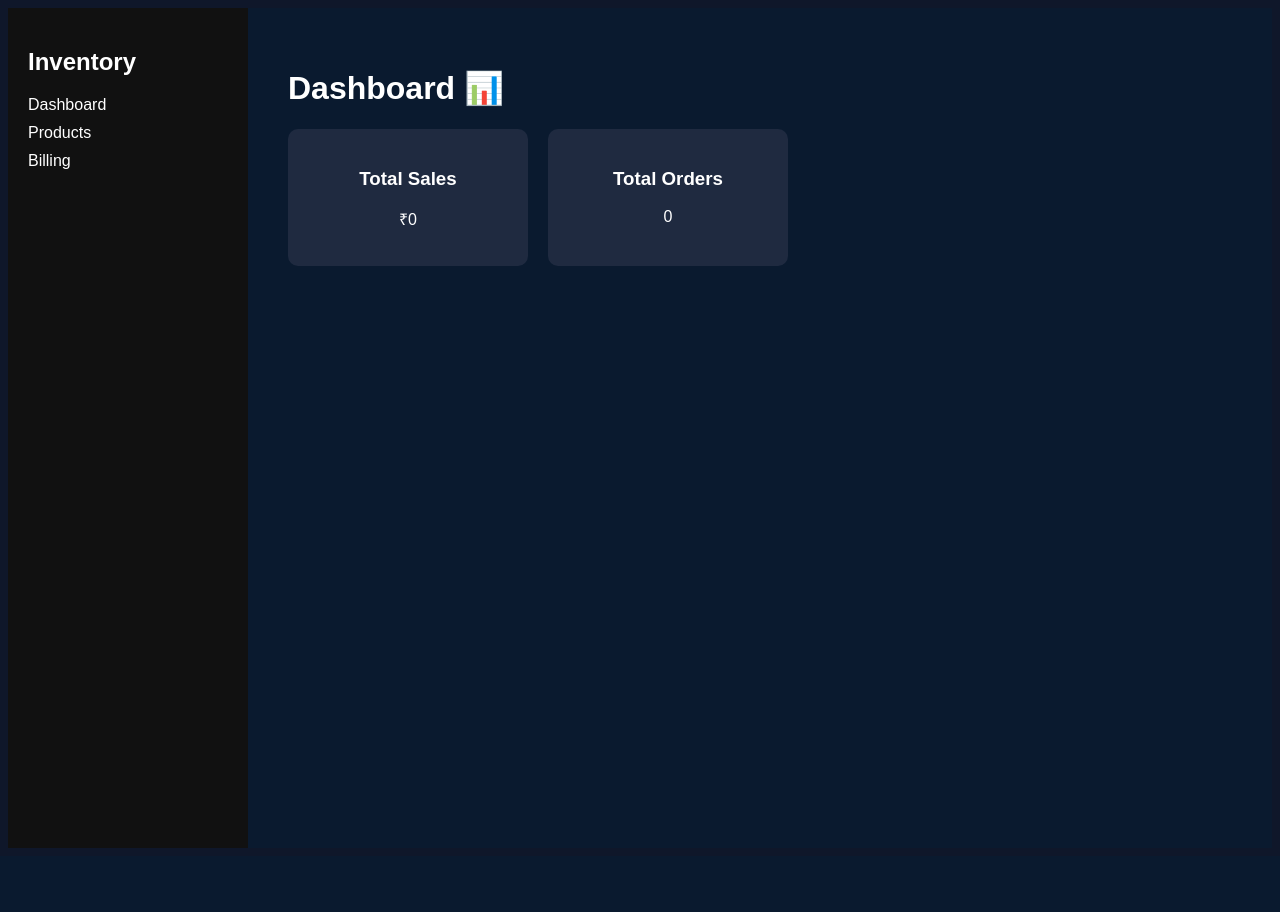
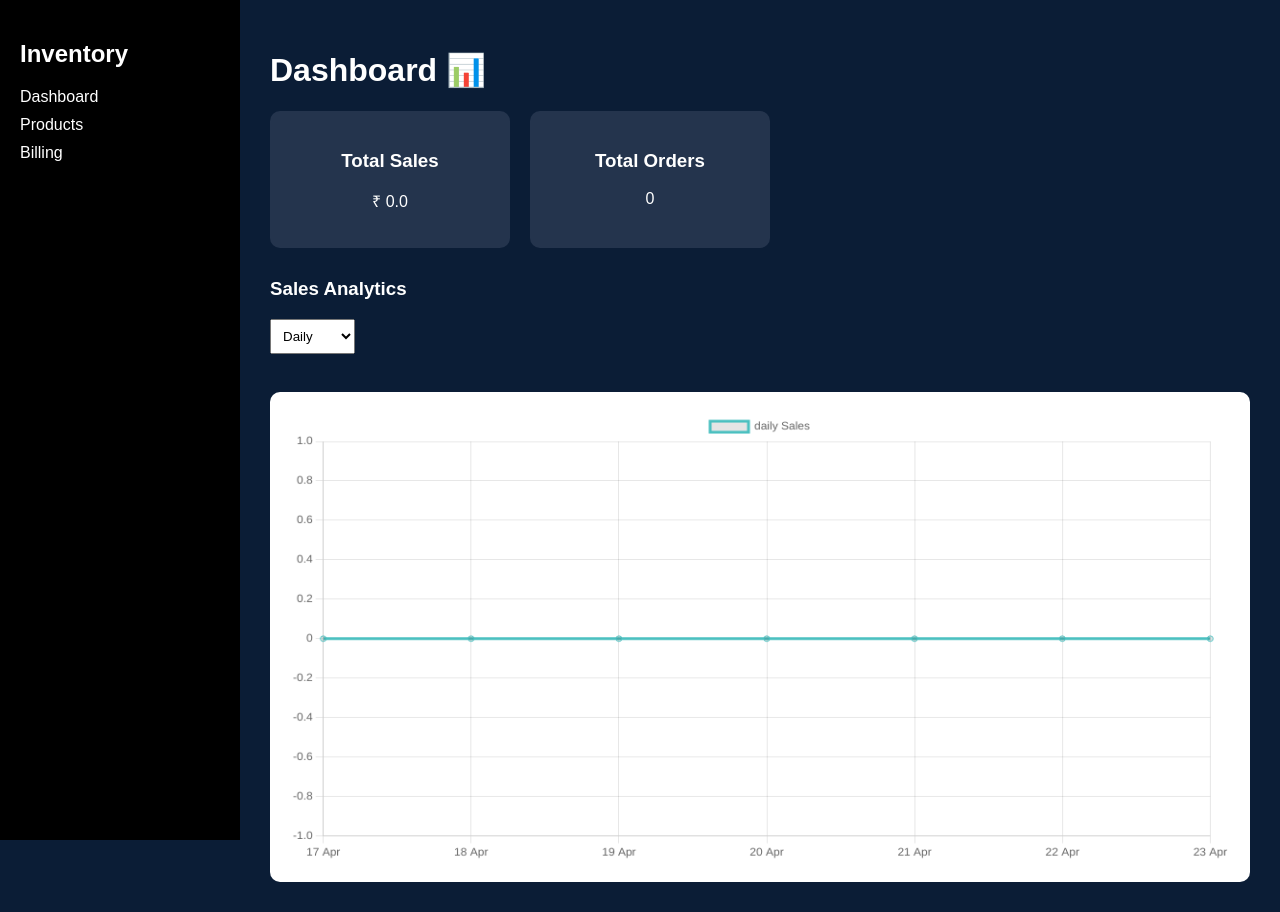
Before and after one commit to omee3894/inventory-management-system, a Django app: page /dashboard/ in a window 1280 px wide. Before the commit the page ends 848 px from the top, so only its background shows below. Run offline with Django 5.2, Linux system fonts and the light colour scheme; the visitor is signed in with stand-in values (Sample User, id 1); data that the repository does not hold is empty.

Commit message:
final project

```diff
--- a/main/views.py
+++ b/main/views.py
@@ -1,8 +1,15 @@
+import json
+from django.db.models import Sum
 from django.shortcuts import render, redirect
 from django.contrib.auth import authenticate, login
 from django.contrib.auth.decorators import login_required
 from django.http import HttpResponse
 from .models import Product, Stock, Bill
+from django.db.models import Sum
+from django.db.models.functions import TruncDay, TruncMonth, TruncYear
+from .models import Sale
+from django.utils.timezone import now
+from datetime import timedelta
 def login_page(request):
     if request.method == "POST":
         username = request.POST['username']
@@ -22,14 +29,67 @@ from django.contrib.auth.decorators import login_required
 @login_required
 
 def dashboard(request):
-    from .models import Bill
+    today = now().date()
 
-    total_sales = sum(b.total_price for b in Bill.objects.all())
-    total_orders = Bill.objects.count()
+    # ---------- DAILY (last 7 days) ----------
+    daily_labels = []
+    daily_data = []
+
+    for i in range(6, -1, -1):
+        day = today - timedelta(days=i)
+        total = Sale.objects.filter(date=day).aggregate(
+            Sum('total_price')
+        )['total_price__sum'] or 0
+
+        daily_labels.append(day.strftime("%d %b"))
+        daily_data.append(float(total))
+
+    # ---------- WEEKLY (last 4 weeks) ----------
+    weekly_labels = []
+    weekly_data = []
+
+    for i in range(3, -1, -1):
+        start = today - timedelta(days=(i + 1) * 7)
+        end = today - timedelta(days=i * 7)
+
+        total = Sale.objects.filter(date__range=[start, end]).aggregate(
+            Sum('total_price')
+        )['total_price__sum'] or 0
+
+        weekly_labels.append(f"Week {4 - i}")
+        weekly_data.append(float(total))
+
+    # ---------- MONTHLY (last 6 months) ----------
+    monthly_labels = []
+    monthly_data = []
+
+    for i in range(5, -1, -1):
+        month = (today.month - i - 1) % 12 + 1
+        year = today.year - ((today.month - i - 1) // 12)
+
+        total = Sale.objects.filter(
+            date__month=month,
+            date__year=year
+        ).aggregate(Sum('total_price'))['total_price__sum'] or 0
+
+        monthly_labels.append(f"{month}/{year}")
+        monthly_data.append(float(total))
+
+    # ---------- TOTAL ----------
+    total_sales = sum(daily_data)
+    total_orders = Sale.objects.count()
 
     return render(request, 'dashboard.html', {
         'total_sales': total_sales,
-        'total_orders': total_orders
+        'total_orders': total_orders,
+        'daily_labels': json.dumps(daily_labels),
+        'daily_data': json.dumps(daily_data),
+
+        'weekly_labels': json.dumps(weekly_labels),
+        'weekly_data': json.dumps(weekly_data),
+
+        'monthly_labels': json.dumps(monthly_labels),
+        'monthly_data': json.dumps(monthly_data),
     })
 
 from .models import Product, Stock
@@ -101,7 +161,7 @@ def update_stock(request, id):
     return render(request, 'stock.html', {'product': product})
 
 from .models import Product, Bill
-
+from .models import Sale
 def billing(request):
     products = Product.objects.all()
 
@@ -123,6 +183,11 @@ def billing(request):
             quantity=quantity,
             total_price=total
         )
+        Sale.objects.create(
+            product=product,   # or product if string
+            quantity=quantity,
+            total_price=total
+    )
 
         return render(request, 'bill.html', {
             'product': product,
@@ -138,3 +203,26 @@ def create_admin(request):
     if not User.objects.filter(username='admin').exists():
         User.objects.create_user(username='admin', password='admin123')
     return HttpResponse("Admin created")
+
+daily_sales = (
+    Sale.objects
+    .annotate(day=TruncDay('date'))
+    .values('day')
+    .annotate(total=Sum('total_price'))
+    .order_by('day')
+)
+
+monthly_sales = (
+    Sale.objects
+    .annotate(month=TruncMonth('date'))
+    .values('month')
+    .annotate(total=Sum('total_price'))
+    .order_by('month')
+)
+yearly_sales = (
+    Sale.objects
+    .annotate(year=TruncYear('date'))
+    .values('year')
+    .annotate(total=Sum('total_price'))
+    .order_by('year')
+)
--- a/templates/dashboard.html
+++ b/templates/dashboard.html
@@ -1,10 +1,71 @@
-{% load static %}
 <!DOCTYPE html>
 <html>
-
 <head>
     <title>Dashboard</title>
-    <link rel="stylesheet" href="{% static 'css/style.css' %}">
+
+    <!-- Chart.js -->
+    <script src="https://cdn.jsdelivr.net/npm/chart.js"></script>
+
+    <style>
+        body {
+            margin: 0;
+            font-family: Arial;
+            background-color: #0b1d36;
+            color: white;
+        }
+
+        .container {
+            display: flex;
+        }
+
+        .sidebar {
+            width: 200px;
+            background: black;
+            height: 100vh;
+            padding: 20px;
+        }
+
+        .sidebar h2 {
+            margin-bottom: 20px;
+        }
+
+        .sidebar a {
+            display: block;
+            color: white;
+            margin: 10px 0;
+            text-decoration: none;
+        }
+
+        .main {
+            flex: 1;
+            padding: 30px;
+        }
+
+        .cards {
+            display: flex;
+            gap: 20px;
+            margin-bottom: 30px;
+        }
+
+        .card {
+            background: #24344d;
+            padding: 20px;
+            border-radius: 10px;
+            width: 200px;
+            text-align: center;
+        }
+
+        select {
+            padding: 8px;
+            margin-bottom: 20px;
+        }
+
+        canvas {
+            background: white;
+            border-radius: 10px;
+            padding: 10px;
+        }
+    </style>
 </head>
 
 <body>
@@ -19,29 +80,91 @@
         <a href="/billing/">Billing</a>
     </div>
 
-        <!-- Main Content -->
+    <!-- Main -->
     <div class="main">
 
         <h1>Dashboard 📊</h1>
 
+        <!-- Cards -->
         <div class="cards">
-
             <div class="card">
                 <h3>Total Sales</h3>
-                    <p>₹{{ total_sales }}</p>
+                <p>₹ {{ total_sales }}</p>
             </div>
 
             <div class="card">
                 <h3>Total Orders</h3>
                 <p>{{ total_orders }}</p>
             </div>
+        </div>
+
+        <!-- Chart Section -->
+    <h3>Sales Analytics</h3>
+
+    <select onchange="loadChart(this.value)">
+        <option value="daily">Daily</option>
+        <option value="weekly">Weekly</option>
+        <option value="monthly">Monthly</option>
+    </select>
+
+    <br><br>
+
+    <canvas id="salesChart" style="background:#fff; padding:20px; border-radius:10px;"></canvas>
 
     </div>
 
 </div>
 
-    </div>
+<script src="https://cdn.jsdelivr.net/npm/chart.js"></script>
+
+<script>
+    console.log("Script Loaded ✅");
+
+    const daily_labels = JSON.parse('{{ daily_labels|escapejs }}');
+    const daily_data = JSON.parse('{{ daily_data|escapejs }}');
+
+    const weekly_labels = JSON.parse('{{ weekly_labels|escapejs }}');
+    const weekly_data = JSON.parse('{{ weekly_data|escapejs }}');
+
+    const monthly_labels = JSON.parse('{{ monthly_labels|escapejs }}');
+    const monthly_data = JSON.parse('{{ monthly_data|escapejs }}');
+
+    let chart;
+
+    function loadChart(type) {
+        let labels, data;
+
+        if (type === "daily") {
+            labels = daily_labels;
+            data = daily_data;
+        } else if (type === "weekly") {
+            labels = weekly_labels;
+            data = weekly_data;
+        } else {
+            labels = monthly_labels;
+            data = monthly_data;
+        }
+
+        const ctx = document.getElementById('salesChart').getContext('2d');
+
+        if (chart) chart.destroy();
+
+        chart = new Chart(ctx, {
+            type: 'line',
+            data: {
+                labels: labels,
+                datasets: [{
+                    label: type + " Sales",
+                    data: data,
+                    borderColor: '#4bc0c0'
+                }]
+            }
+        });
+    }
+
+    // LOAD DEFAULT
+loadChart("daily");
+</script>
 
 </body>
-
 </html>
```
Also changed, not shown: main/models.py (+9 -0 lines), main/migrations/0004_sale.py (added). Lines whose indentation alone changed are shown as unchanged.
